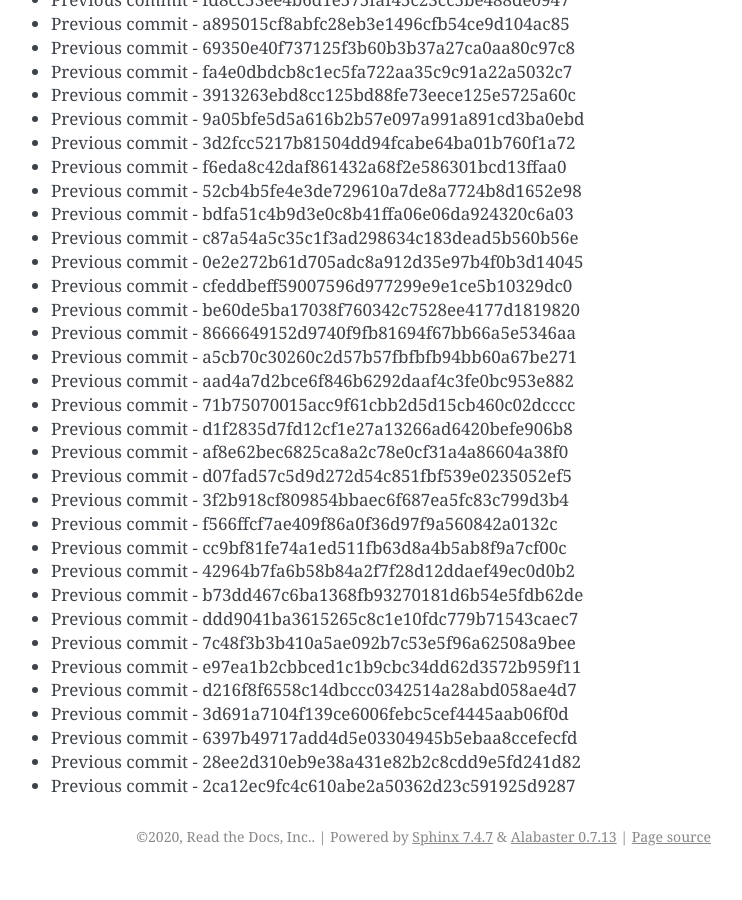
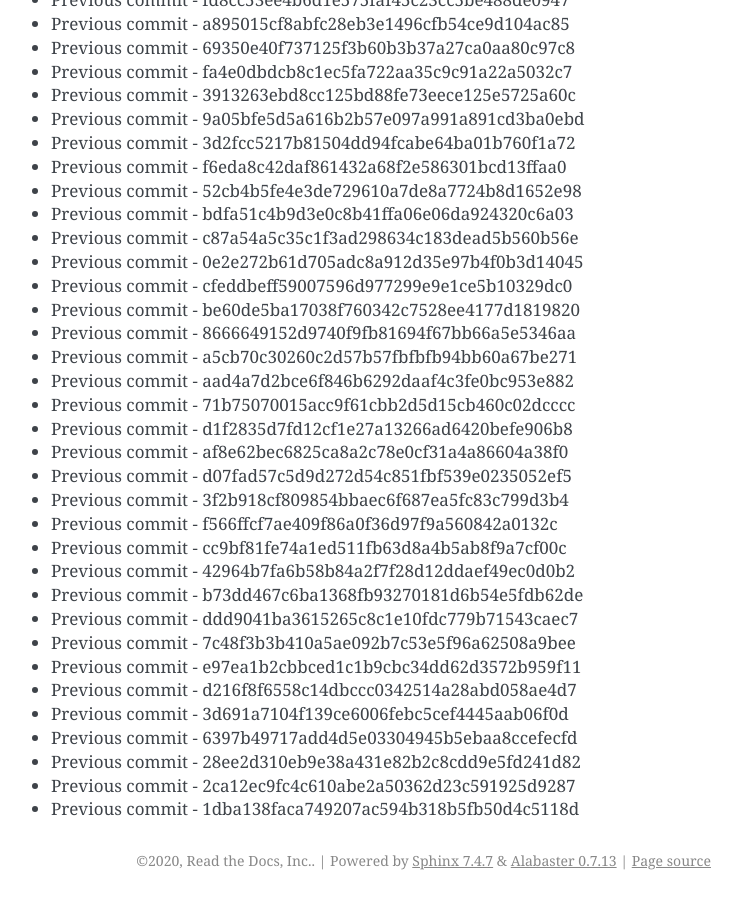
Before and after one commit to readthedocs/rtd-git-stresstest, a Sphinx documentation site: the page built from docs/updates.rst, in a window 1280 px wide and 900 px high, scrolled down 18384 px. Shown: the whole window, without its empty margins (399-1141 px from the left). Built offline with Sphinx 7.4.7, drawn with Linux system fonts in a browser that asks for light colours; before the commit the page ends 19260 px from its top, so only the background shows below that.

Commit message:
Generating commit from previous: 1dba138faca749207ac594b318b5fb50d4c5118d

```diff
--- a/docs/updates.rst
+++ b/docs/updates.rst
@@ -804,3 +804,4 @@ It can be tested for any performance characteristics.
 * Previous commit - 6397b49717add4d5e03304945b5ebaa8ccefecfd
 * Previous commit - 28ee2d310eb9e38a431e82b2c8cdd9e5fd241d82
 * Previous commit - 2ca12ec9fc4c610abe2a50362d23c591925d9287
+* Previous commit - 1dba138faca749207ac594b318b5fb50d4c5118d
```
